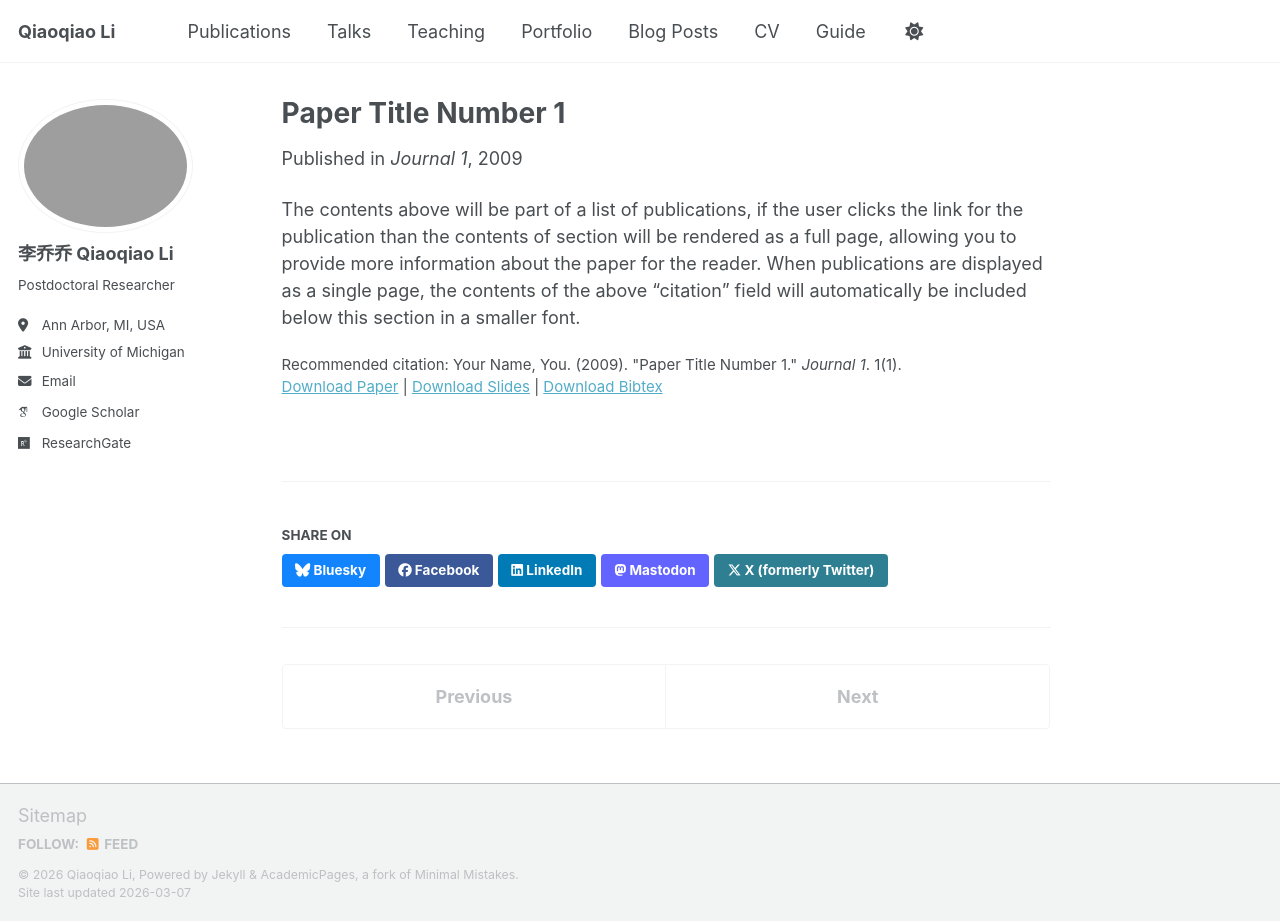
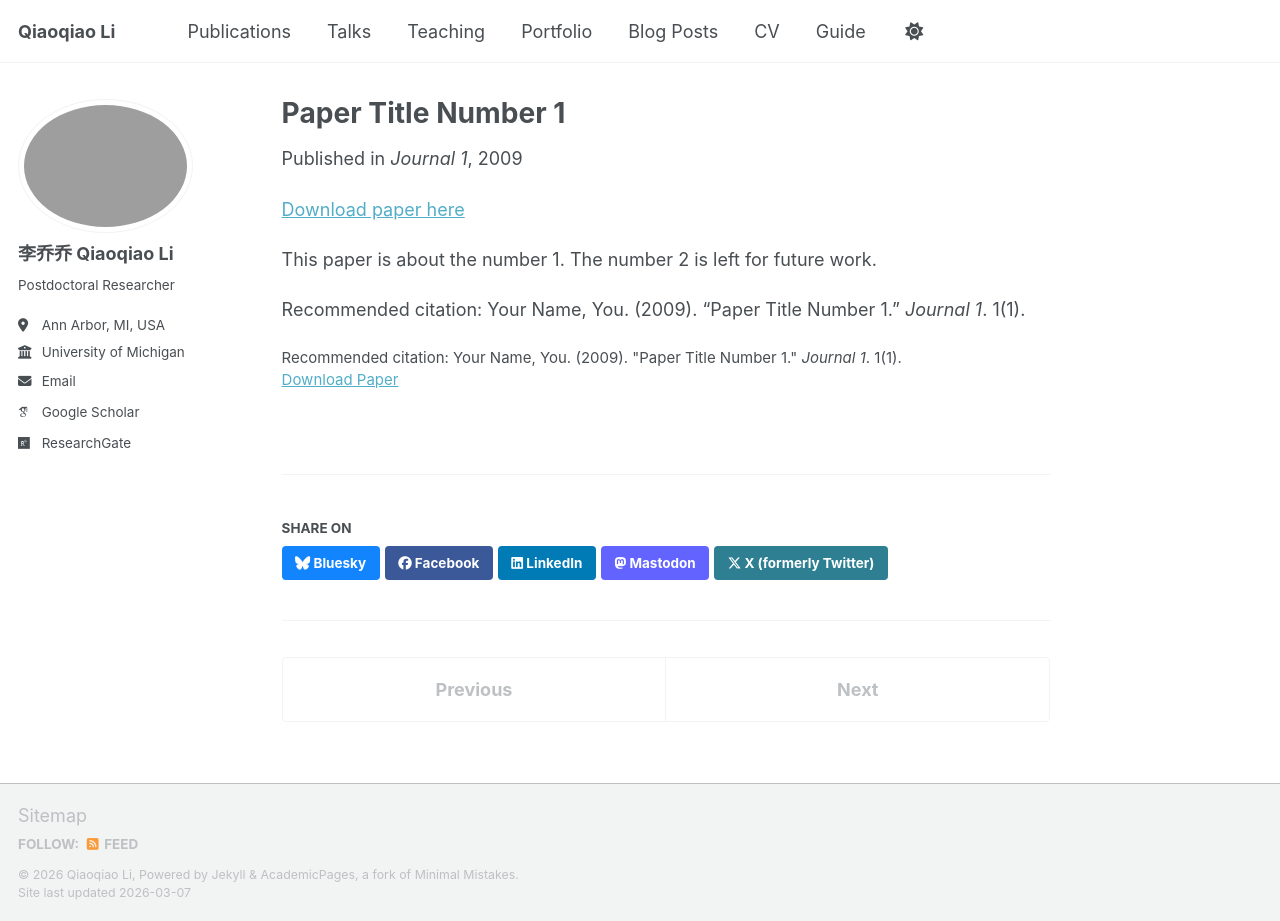
Before and after one commit to Qiaoqiao-Li/Qiaoqiao-Li.github.io, a Jekyll site: the page built from _publications/2009-10-01-paper-title-number-1.md, in a window 1280 px wide and 921 px high. Built offline with Jekyll 4.4.1, drawn with Linux system fonts in a browser that asks for light colours; some web fonts are replaced; a script bundle is joined from its source files by our own code; library files that are not in the unit come from our copies.

Commit message:
generate publications

```diff
--- a/_publications/2009-10-01-paper-title-number-1.md
+++ b/_publications/2009-10-01-paper-title-number-1.md
@@ -1,14 +1,16 @@
 ---
 title: "Paper Title Number 1"
-collection: publications
-category: manuscripts
+collection: manuscripts
 permalink: /publication/2009-10-01-paper-title-number-1
 excerpt: 'This paper is about the number 1. The number 2 is left for future work.'
 date: 2009-10-01
 venue: 'Journal 1'
-slidesurl: 'https://academicpages.github.io/files/slides1.pdf'
-paperurl: 'https://academicpages.github.io/files/paper1.pdf'
-bibtexurl: 'https://academicpages.github.io/files/bibtex1.bib'
+paperurl: 'http://academicpages.github.io/files/paper1.pdf'
 citation: 'Your Name, You. (2009). &quot;Paper Title Number 1.&quot; <i>Journal 1</i>. 1(1).'
 ---
-The contents above will be part of a list of publications, if the user clicks the link for the publication than the contents of section will be rendered as a full page, allowing you to provide more information about the paper for the reader. When publications are displayed as a single page, the contents of the above "citation" field will automatically be included below this section in a smaller font.
+
+<a href='http://academicpages.github.io/files/paper1.pdf'>Download paper here</a>
+
+This paper is about the number 1. The number 2 is left for future work.
+
+Recommended citation: Your Name, You. (2009). "Paper Title Number 1." <i>Journal 1</i>. 1(1).
```
Also changed, not shown: _publications/2010-10-01-paper-title-number-2.md (+7 -5 lines), _publications/2015-10-01-paper-title-number-3.md (+7 -5 lines).
